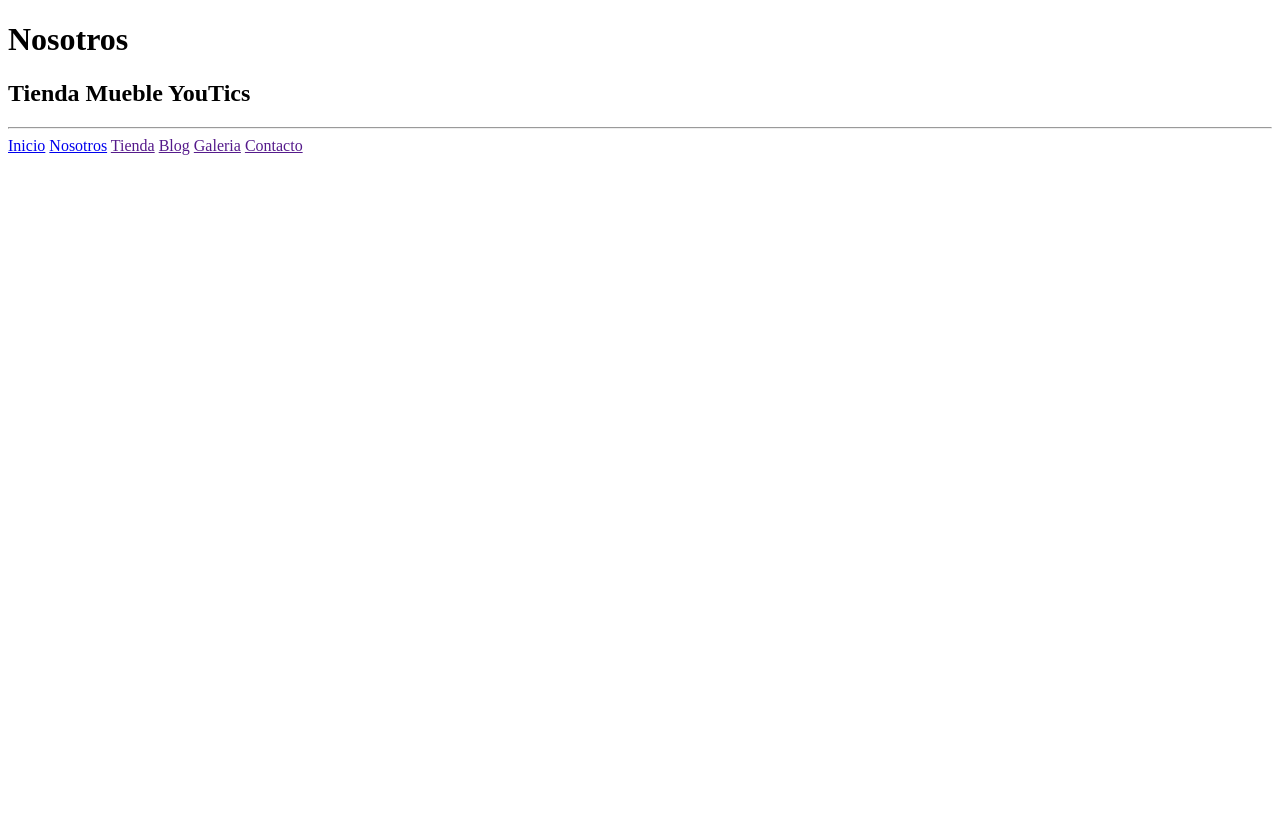
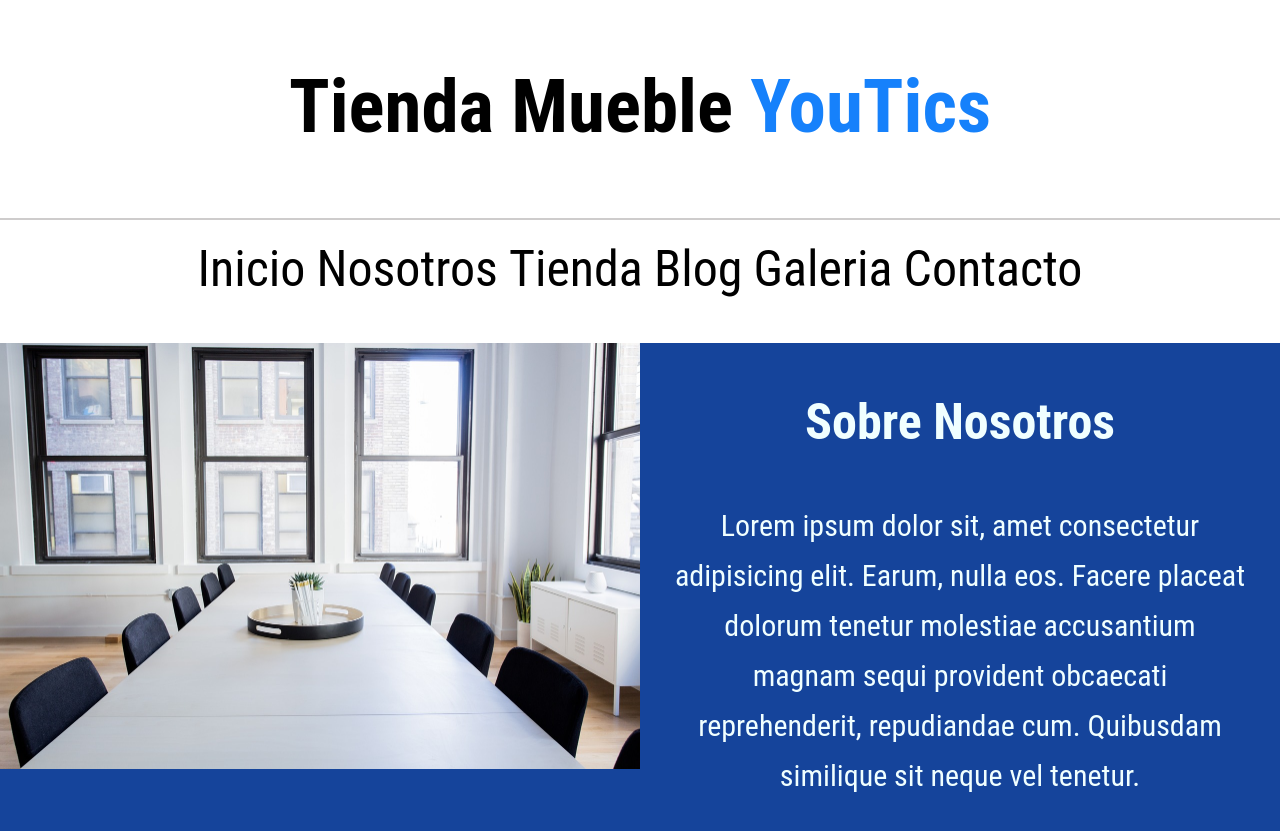
Before and after one commit to SergioPatricioSanjurjo/Programacion4, a plain HTML site: page B-HTML CSS - 01/nosotros.html in a window 1280 px wide. Before the commit the page ends 800 px from the top, so only its background shows below. Drawn offline with Linux system fonts and the light colour scheme.

Commit message:
fix: TP JS & HTML
Agregado de puntos en los CLG de JS y parte del cuerpo de 'Nosotros' en HTML - 01

```diff
--- a/B-HTML CSS - 01/nosotros.html
+++ b/B-HTML CSS - 01/nosotros.html
@@ -3,10 +3,10 @@
 <head>
     <meta charset="UTF-8">
     <meta name="viewport" content="width=device-width, initial-scale=1.0">
+    <link rel="stylesheet" href="./CSS/style.css">
     <title>Document</title>
 </head>
 <body>
-    <h1>Nosotros</h1>
     <header class="contenedor">
         <h2>Tienda Mueble <span class="span-titulo">YouTics</span></h2>
     </header>
@@ -21,5 +21,17 @@
             <a href="">Contacto</a>
         </div>
     </nav>
+
+    <section>
+        <div id="div-sobre-nos">
+            <img src="./IMG/chairs-2181916_1280.jpg" alt="muebles">
+            <div class="p-nosotros">
+                <h2>Sobre Nosotros</h2>
+                <p>Lorem ipsum dolor sit, amet consectetur adipisicing elit. Earum, nulla eos. Facere placeat dolorum tenetur molestiae accusantium magnam sequi provident obcaecati reprehenderit, repudiandae cum. Quibusdam similique sit neque vel tenetur.</p>
+            </div>
+        </div>
+    </section>
+
+
 </body>
 </html>
```
Also changed, not shown: A-01-Intro-JS/js/app.js (+46 -4 lines), A-02-JS-Arr&Obj/script.js (+20 -4 lines).
